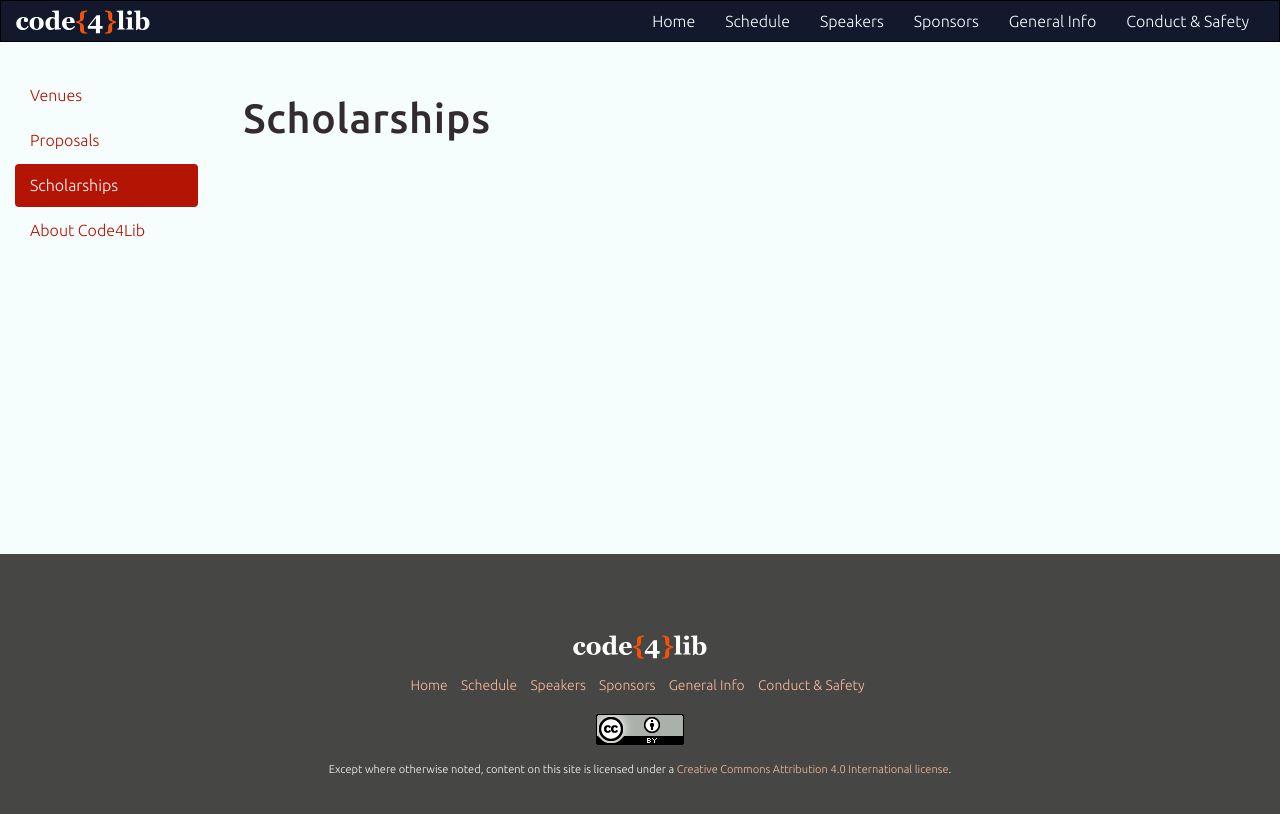
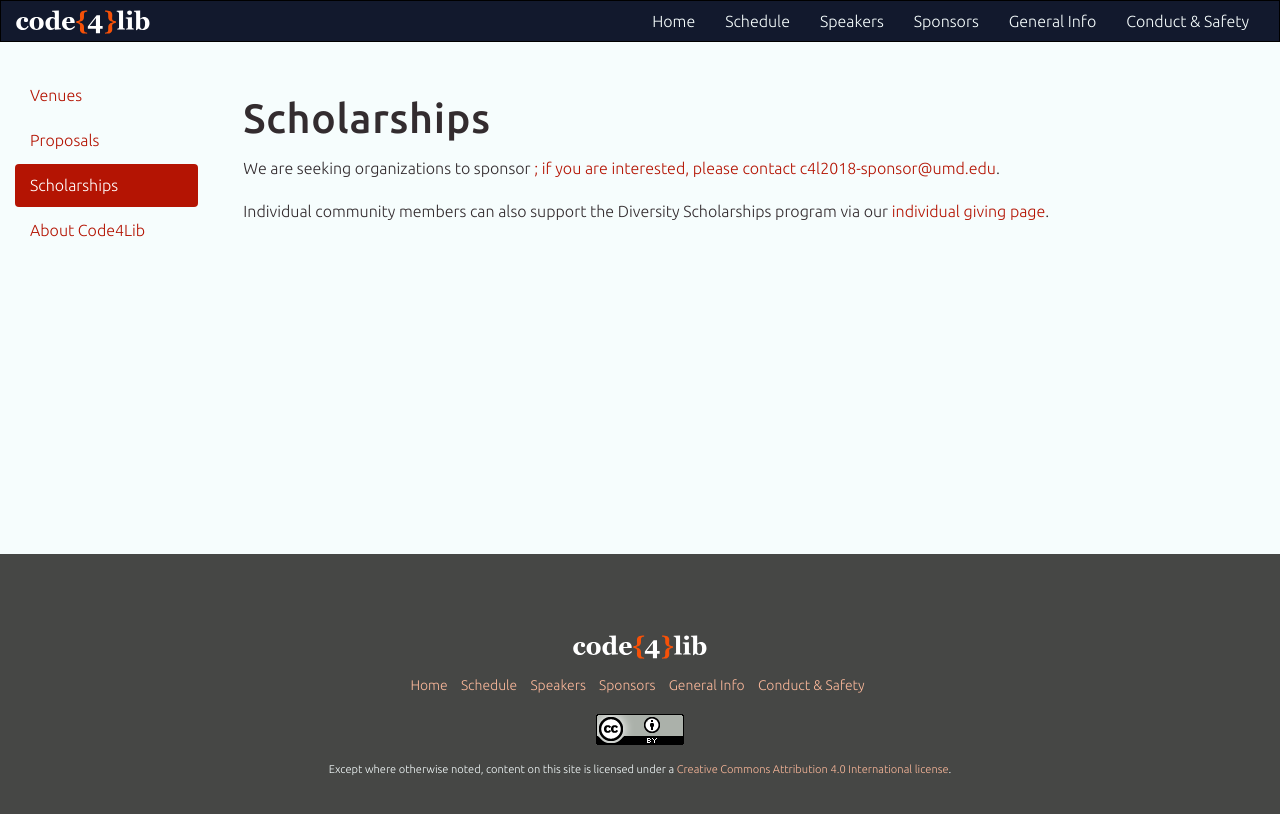
Before and after one commit to code4lib/2018.code4lib.org, a Jekyll site: the page built from general-info/scholarships.html, in a window 1280 px wide. Shown: the top 814 px of the page. Built offline with Jekyll 4.4.1, drawn with Linux system fonts in a browser that asks for light colours; some web fonts are replaced.

Commit message:
Update scholarships.html
add content to point to the /diversity-scholarship/ section

```diff
--- a/general-info/scholarships.html
+++ b/general-info/scholarships.html
@@ -8,6 +8,15 @@ active: Scholarships
     <div class="row">
         <div class="col-xs-12">
             <h1>Scholarships</h1>
+              <p>
+                    We are seeking organizations to sponsor <a href="/diversity-scholarships/"diversity scholarships</a>;
+                    if you are interested, please
+                    contact <a href="mailto:{{site.data.conf.sponsor-contact-email}}">{{site.data.conf.sponsor-contact-email}}</a>.
+                </p>
+                <p>
+                    Individual community members can also support the Diversity Scholarships program via our
+                    <a href="/diversity-scholarships/angel-fund.html">individual giving page</a>.
+                </p>
         </div>
     </div>
 </div>
```
